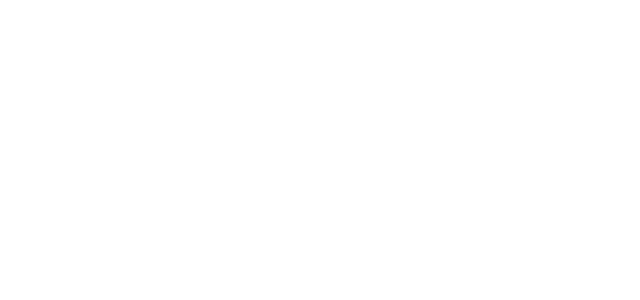
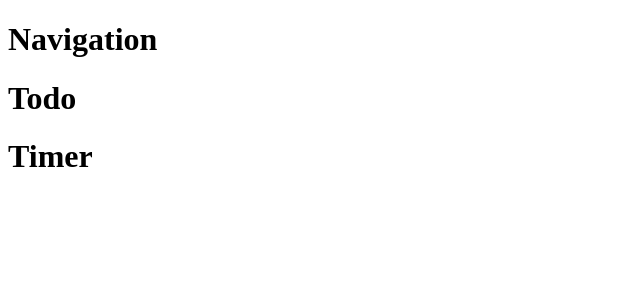
Before and after one commit to michaeldkim/pomodoro-more, a React (Create React App) app: page / in a window 1280 px wide. Shown: the top 300 px of the page, without its empty margins (0-640 px from the left). Built offline with nearby package versions, Linux system fonts and the light colour scheme.

Commit message:
Basic Component Setup

```diff
--- a/src/App.js
+++ b/src/App.js
@@ -1,8 +1,16 @@
+import { Navbar, Timer, Todo } from './components/index.js'
+
 function App() {
   return (
-    <div className="App">
-
-    </div>
+    <div className='App'>
+      <div className="Navigation">
+        <Navbar />
+      </div>
+      <div className='TodoList'>
+        <Todo />
+        <Timer />
+      </div>
+    </div >
   );
 }
 
--- /dev/null
+++ b/src/components/Navbar.js
@@ -0,0 +1,9 @@
+function Navbar() {
+    return (
+      <div className="App">
+        <h1>Navigation</h1>
+      </div>
+    );
+  }
+
+  export default Navbar;
--- /dev/null
+++ b/src/components/Timer.js
@@ -0,0 +1,9 @@
+function Timer() {
+    return (
+      <div className="App">
+        <h1>Timer</h1>
+      </div>
+    );
+  }
+
+  export default Timer;
--- /dev/null
+++ b/src/components/Todo.js
@@ -0,0 +1,9 @@
+function Todo() {
+    return (
+      <div className="App">
+        <h1>Todo</h1>
+      </div>
+    );
+  }
+
+  export default Todo;
--- /dev/null
+++ b/src/components/index.js
@@ -0,0 +1,15 @@
+// components/index.js
+
+// Import individual components
+import Navbar from './Navbar.js';
+import Timer from './Timer.js';
+import Todo from './Todo.js';
+// Add more imports for other components as needed
+
+// Export all components
+export {
+  Navbar,
+  Timer,
+  Todo,
+  // Add more exports for other components as needed
+};
```
